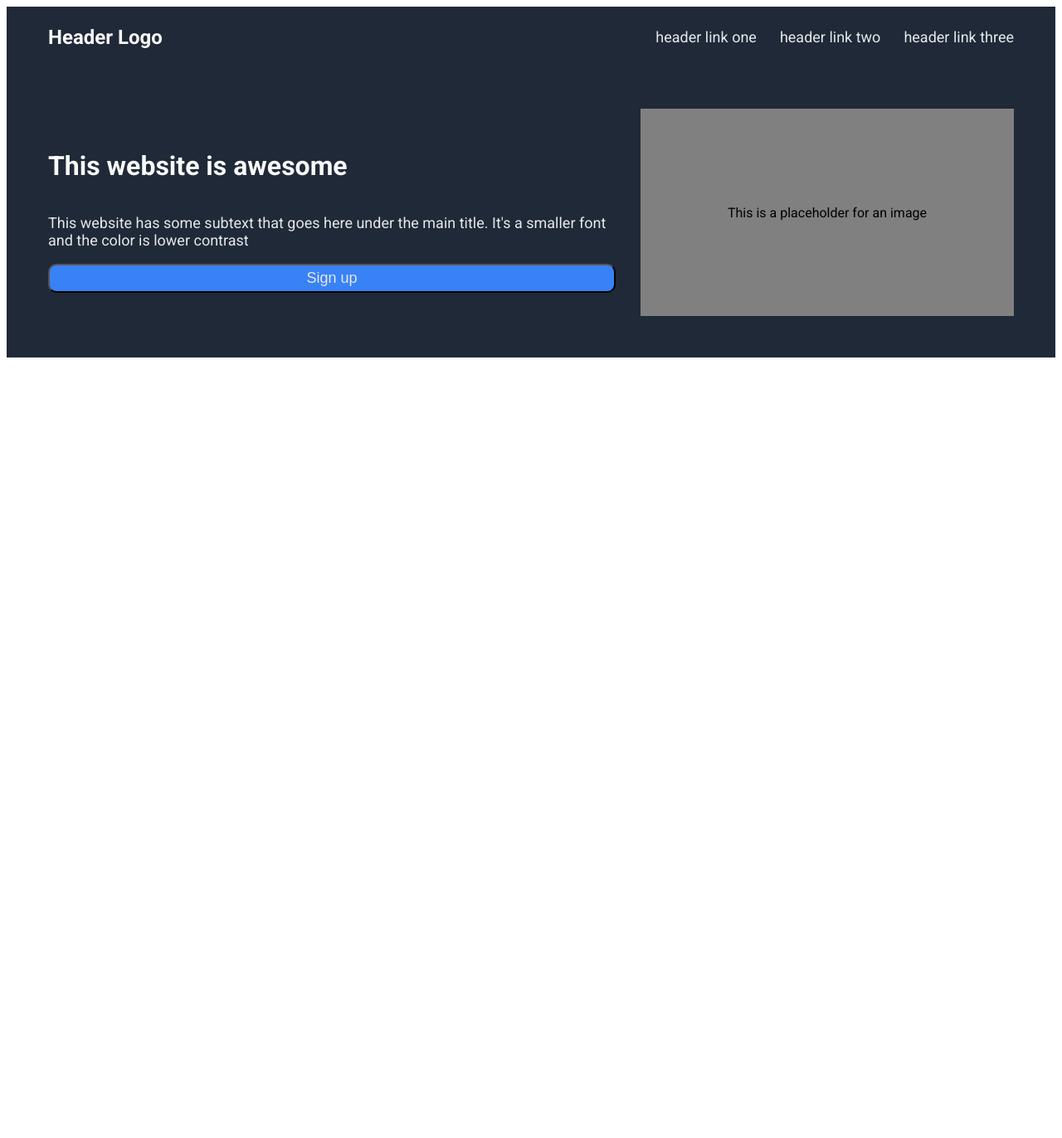
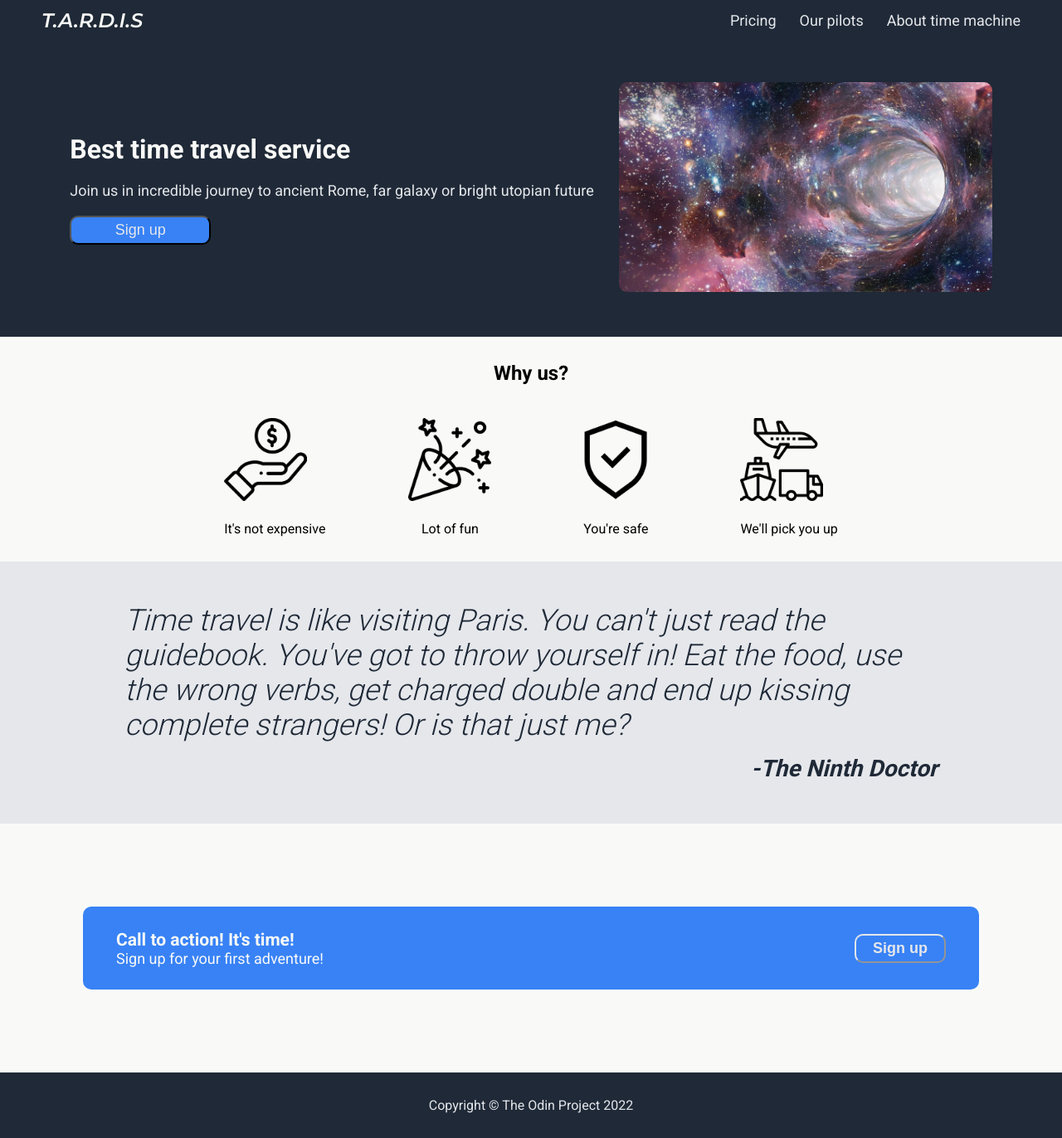
Before and after one commit to ioTardis/odin-landing, a plain HTML site: page index.html in a window 1280 px wide. Shown: the whole page at 83% size. Before the commit the page ends 800 px from the top, so only its background shows below. Drawn offline with Linux system fonts and the light colour scheme.

Commit message:
Add containers with information

```diff
--- a/index.html
+++ b/index.html
@@ -11,23 +11,62 @@
 <body>
     <div class="header">
         <div class="logo">
-            Header Logo
+            T.A.R.D.I.S
         </div>
         <ul class="links">
-            <li><a href="">header link one</a></li>
-            <li><a href="">header link two</a></li>
-            <li><a href="">header link three</a></li>
+            <li><a href="">Pricing</a></li>
+            <li><a href="">Our pilots</a></li>
+            <li><a href="">About time machine</a></li>
         </ul>
     </div>
     <div class="hero-block">
         <div class="hero-left">
-            <h1>This website is awesome</h1>
-            <p>This website has some subtext that goes here under the main title. It's a smaller font and the color is lower contrast</p>
+            <h1>Best time travel service</h1>
+            <p>Join us in incredible journey to ancient Rome, far galaxy or bright utopian future</p>
             <button>Sign up</button>
         </div>
         <div class="hero-picture">
-            This is a placeholder for an image
+            <img class="picture" src="/images/wormhole-2514312_960_720.jpg" alt="">
         </div>
+    </div>
+    <div class="info-block">
+        <h2>Why us?</h2>
+        <div class="cards">
+            <div class="card">
+                <img src="/images/hand.png" alt="">
+                <p>It's not expensive</p>
+            </div>
+            <div class="card">
+                <img src="/images/party.png" alt="">
+                <p>Lot of fun</p>
+            </div>
+            <div class="card">
+                <img src="/images/security.png" alt="">
+                <p>You're safe</p>
+            </div>
+            <div class="card">
+                <img src="/images/transportation.png" alt="">
+                <p>We'll pick you up</p>
+            </div>
+        </div>
+    </div>
+    <div class="quote">
+        <p>Time travel is like visiting Paris. You can't just read the guidebook. You've got to throw yourself in! Eat the food, use the wrong verbs, get charged double and end up kissing complete strangers! Or is that just me?</p>
+        <p class="name">-The Ninth Doctor</p>
+    </div>
+    <div class="call-to-action">
+        <div class="container">
+            <div class="text-left">
+                <h3>Call to action! It's time!</h3>
+                <p>Sign up for your first adventure!</p>
+            </div>
+            <div>
+                <button class="call-button">Sign up</button>
+            </div>
+        </div>
+    </div>
+    <div class="footer">
+        <p>Copyright © The Odin Project 2022</p>
     </div>
 </body>
 </html>
--- a/styles.css
+++ b/styles.css
@@ -1,5 +1,5 @@
 @import url('https://fonts.googleapis.com/css2?family=Roboto:wght@300;400;500;700;900&display=swap');
-b
+@import url('https://fonts.googleapis.com/css2?family=Montserrat:ital,wght@1,600&family=Roboto&display=swap');
 
 * {
     margin: 0;
@@ -24,6 +24,7 @@ body {
     font-size: 24px;
     color: #F9FAF8;
     font-weight: bold;
+    font-family: 'Montserrat', sans-serif;
 }
 
 .links {
@@ -44,13 +45,13 @@ a {
     padding: 50px;
     display: flex;
     background: #1F2937;
+    flex-direction: row;
     justify-content: center;
     align-items: center;
     gap: 30px;
 }
 
 .hero-left {
-    flex: auto;
     display: flex;
     flex-direction: column;
 }
@@ -63,6 +64,8 @@ a {
 .hero-left p {
     font-size: 18px;
     color: #E5E7EB;
+    margin-top: 20px;
+    margin-bottom: 20px;
 }
 
 .hero-left button {
@@ -71,13 +74,105 @@ a {
     color: #E5E7EB;
     border-radius: 10px;
     padding: 5px 20px;
+    max-width: 170px;
 }
 
-.hero-picture {
+.hero-picture .picture {
+    min-height: 250px;
+    max-width: 450px;
+    border-radius: 10px;
+}
+
+/* Info-block */
+.info-block {
+    padding: 30px;
     display: flex;
-    background-color: gray;
-    min-height: 250px;
-    min-width: 450px;
+    flex-direction: column;
+    background: #F9FAF8;
     justify-content: center;
     align-items: center;
 }
+
+.info-block h2 {
+    margin-bottom: 40px;
+}
+
+.cards {
+    display: flex;
+    flex-direction: row;
+    justify-content: space-evenly;
+    gap: 100px;
+}
+
+.card img {
+    max-width: 100px;
+    max-height: 100px;
+    margin-bottom: 20px;
+}
+
+.card p {
+    text-align: center;
+}
+
+/* Quote-block */
+.quote {
+    padding: 50px 150px;
+    display: flex;
+    flex-direction: column;
+    background-color: #E5E7EB;
+    color: #1F2937;
+    font-size: 36px;
+    font-weight: lighter;
+    font-style: italic;
+    gap: 15px;
+}
+
+.quote .name {
+    display: flex;
+    justify-content: flex-end;
+    font-size: 28px;
+    font-weight: bold;
+}
+
+/* Call-to-action */
+
+.call-to-action {
+    background-color: #F9FAF8;
+    min-height: 300px;
+    display: flex;
+    justify-content: center;
+    align-items: center;
+}
+
+.call-to-action .container {
+    background-color: #3882F6;
+    padding: 0 40px;
+    margin: 30px 100px;
+    min-height: 100px;
+    flex: auto;
+    border-radius: 10px;
+    display: flex;
+    justify-content: space-between;
+    align-items: center;
+    font-size: 18px;
+    color: #F9FAF8;
+}
+
+.call-to-action .call-button {
+    background-color: #3882F6;
+    font-size: 18px;
+    font-weight: bold;
+    color: #E5E7EB;
+    border-radius: 10px;
+    border-color: #E5E7EB;
+    padding: 5px 20px;
+    max-width: 170px;
+}
+
+/* Footer */
+.footer {
+    background: #1F2937;
+    text-align: center;
+    padding: 30px;
+    color: #E5E7EB;
+}
```
